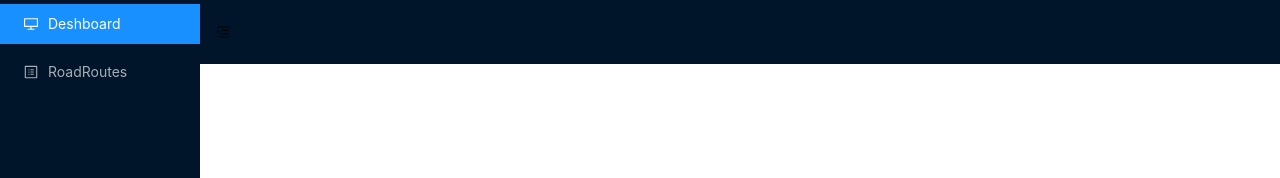
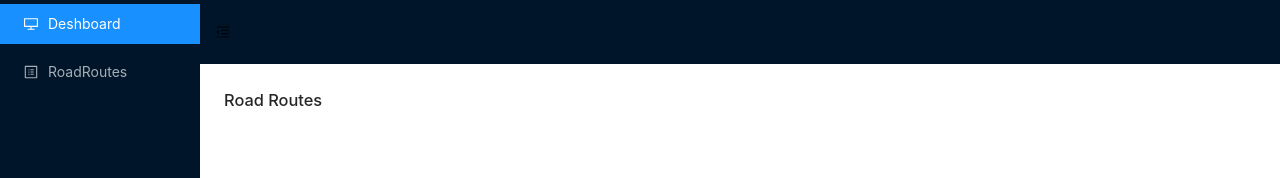
Before and after one commit to zetahawke/recorrido-app, a React (Create React App) app: page /road_routes in a window 1280 px wide. Shown: the top 178 px of the page. Built offline with nearby package versions, Linux system fonts and the light colour scheme.

Commit message:
Feat: Properly working splitted routes

```diff
--- a/src/App.js
+++ b/src/App.js
@@ -1,13 +1,14 @@
 import React from 'react';
 import './App.css';
-import MainRouter from './components/main/app_router';
+import { BrowserRouter } from "react-router-dom";
+import AppRouter from './components/main/app_router';
 
 class RecorridoApp extends React.PureComponent {
   render () {
     return (
-      <>
-        <MainRouter />
-      </>
+      <BrowserRouter>
+        <AppRouter />
+      </BrowserRouter>
     );
   }
 }
--- a/src/components/main/layout/container.js
+++ b/src/components/main/layout/container.js
@@ -1,13 +1,13 @@
 import React from 'react';
 import { Layout } from 'antd';
-import Routes from '../routes';
+import { Routes } from '../routes';
 
 const { Content } = Layout;
 
 const MainContainer = () => {
   return (
     <Content className='site-content'>
-      <Routes></Routes>
+      { Routes }
     </Content>
   )
 };
--- a/src/components/main/layout/sider/menu.js
+++ b/src/components/main/layout/sider/menu.js
@@ -1,11 +1,10 @@
 import React from 'react';
 import { Menu } from 'antd'
-import { BrowserRouter as Link } from "react-router-dom";
+import { Link } from "react-router-dom";
 import { ProfileOutlined, DesktopOutlined } from '@ant-design/icons';
 
 const MainMenu = () => {
   return (
-    <>
     <Menu theme="dark" defaultSelectedKeys={["1"]} mode="inline">
       <Menu.Item key="1">
         <DesktopOutlined />
@@ -18,7 +17,6 @@ const MainMenu = () => {
         <Link to="/road_routes" />
       </Menu.Item>
     </Menu>
-    </>
   );
 }
 
--- a/src/components/main/pages/dashboard.js
+++ b/src/components/main/pages/dashboard.js
@@ -3,9 +3,9 @@ import React from 'react';
 const Dashboard = () => {
   return (
     <div>
-      <title>
+      <h1>
         Dashboard
-      </title>
+      </h1>
     </div>
   );
 }
--- a/src/components/main/pages/road_routes.js
+++ b/src/components/main/pages/road_routes.js
@@ -3,9 +3,9 @@ import React from 'react';
 const RoadRoutes = () => {
   return (
     <div>
-      <title>
+      <h1>
         Road Routes
-      </title>
+      </h1>
     </div>
   );
 }
--- a/src/components/main/routes.js
+++ b/src/components/main/routes.js
@@ -1,21 +1,17 @@
 import React from 'react';
-import { BrowserRouter as Route } from "react-router-dom";
+import { BrowserRouter as Route, Switch } from "react-router-dom";
 // import * as Pages from '@/components/pages';
 import Dashboard from './pages/dashboard'
 import RoadRoutes from './pages/road_routes'
 
 
-const Routes = () => {
-  return (
-    <>
+export const Routes = (
+  <Switch>
     <Route exact path="/">
       <Dashboard />
     </Route>
-      <Route path="/road_routes">
+    <Route exact path="/road_routes">
       <RoadRoutes />
     </Route>
-    </>
+  </Switch>
 );
-}
-
-export default Routes
```
Lines whose indentation alone changed are shown as unchanged.
